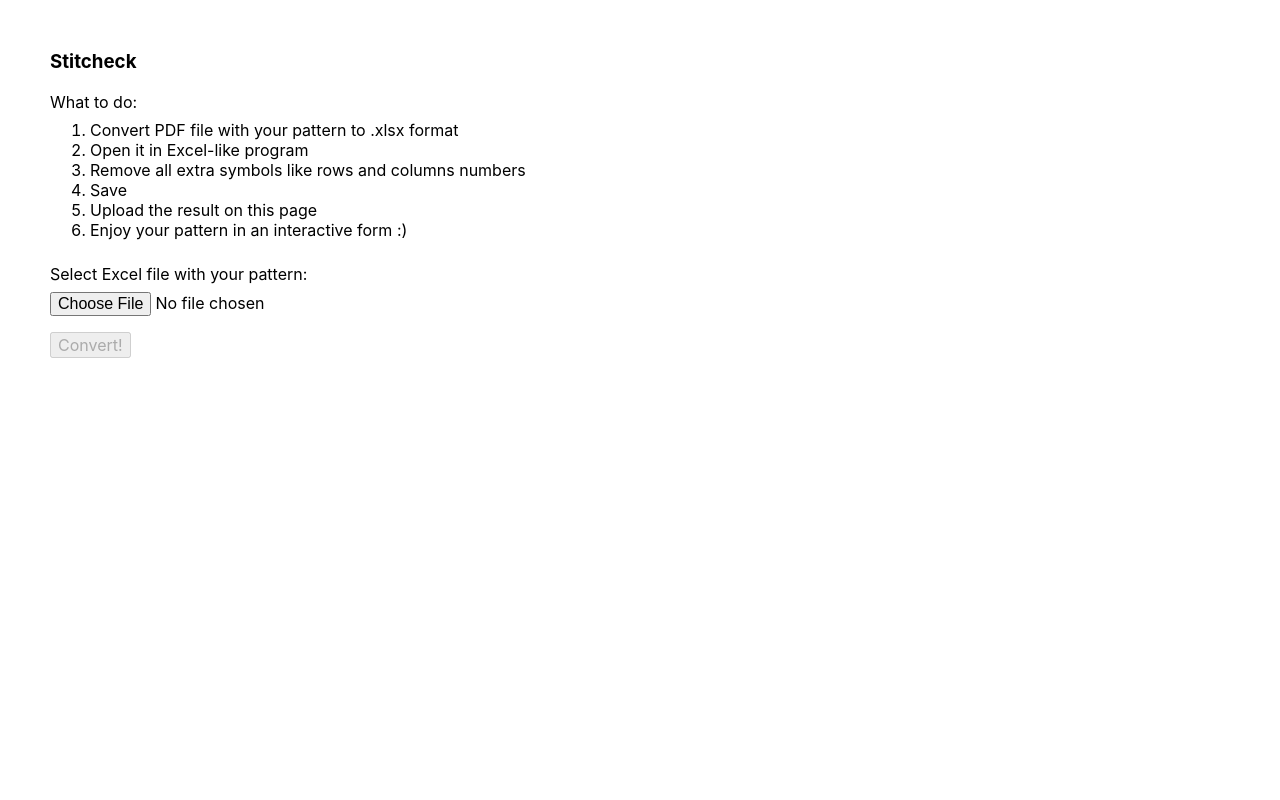
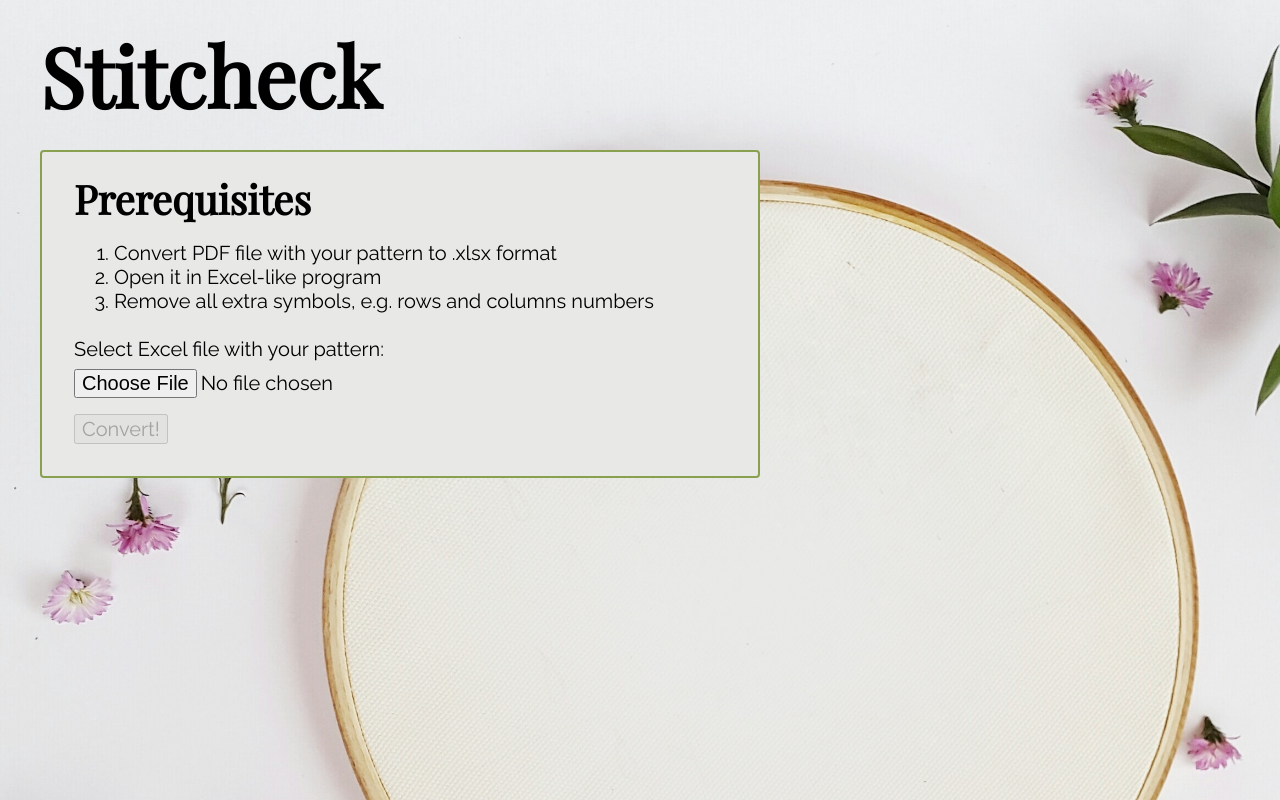
Before and after one commit to Ollisteka/stitcheck, a React (Create React App) app in the folder client/: page / in a window 1280 px wide. Built offline with nearby package versions, Linux system fonts and the light colour scheme.

Commit message:
Changed the fonts and added some kind of a background

```diff
--- a/client/public/index.html
+++ b/client/public/index.html
@@ -4,6 +4,9 @@
         <meta charset="utf-8" />
         <link rel="icon" href="%PUBLIC_URL%/favicon.ico" />
         <meta name="viewport" content="width=device-width, initial-scale=1" />
+        <link rel="preconnect" href="https://fonts.gstatic.com">
+        <link href="https://fonts.googleapis.com/css2?family=Playfair+Display&display=swap" rel="stylesheet">
+        <link href="https://fonts.googleapis.com/css2?family=Raleway&display=swap" rel="stylesheet">
         <meta name="theme-color" content="#000000" />
         <meta name="description" content="Convert xlxs patterns to a digital format, to cross out the stitches interactively" />
         <meta name="yandex-verification" content="f13bcca4da6ef2d6" />
--- a/client/src/App/App.tsx
+++ b/client/src/App/App.tsx
@@ -17,15 +17,15 @@ export const App: FC  = () => {
         setPattern(data);
     }, []);
     return (
-        <div>
-            <h3>Stitcheck</h3>
+        <main>
+            <h1>Stitcheck</h1>
             {currentPage === Pages.SelectFile && (
                 <SelectFile onFileUpload={onFileUpload} />
             )}
             {currentPage === Pages.PatternPage && (
                 <PatternPage pattern={pattern} />
             )}
-        </div>
+        </main>
     );
 };
 
--- a/client/src/SelectFile/SelectFile.module.css
+++ b/client/src/SelectFile/SelectFile.module.css
@@ -1,3 +1,18 @@
+.container {
+    background: #e8e8e6;
+    border: 2px solid #89a14f;
+    box-sizing: border-box;
+    border-radius: 4px;
+    padding: 20px 32px 32px;
+    max-width: 60%;
+}
+
+@media screen and (max-width: 700px) {
+    .container {
+        max-width: 100%;
+    }
+}
+
 .instructions {
     margin-bottom: 24px;
 }
--- a/client/src/SelectFile/SelectFile.tsx
+++ b/client/src/SelectFile/SelectFile.tsx
@@ -42,18 +42,15 @@ export const SelectFile: FC<SelectFileProps> = ({ onFileUpload }) => {
         [file, onFileUpload]
     );
     return (
-        <>
+        <section className={styles.container}>
             <section className={styles.instructions}>
-                <header>What to do:</header>
+                <header><h2>Prerequisites</h2></header>
                 <ol>
                     <li>Convert PDF file with your pattern to .xlsx format</li>
                     <li>Open it in Excel-like program</li>
                     <li>
-                        Remove all extra symbols like rows and columns numbers
+                        Remove all extra symbols, e.g. rows and columns numbers
                     </li>
-                    <li>Save</li>
-                    <li>Upload the result on this page</li>
-                    <li>Enjoy your pattern in an interactive form :)</li>
                 </ol>
             </section>
             <form encType={'multipart/form-data'} onSubmit={onSubmit}>
@@ -94,6 +91,6 @@ export const SelectFile: FC<SelectFileProps> = ({ onFileUpload }) => {
                     </div>
                 )}
             </form>
-        </>
+        </section>
     );
 };
--- a/client/src/index.css
+++ b/client/src/index.css
@@ -1,14 +1,49 @@
 body {
-    margin: 50px;
-    font-family: -apple-system, BlinkMacSystemFont, 'Segoe UI', 'Roboto',
-        'Oxygen', 'Ubuntu', 'Cantarell', 'Fira Sans', 'Droid Sans',
-        'Helvetica Neue', sans-serif;
-    font-size: 16px;
+    margin: 20px 40px 40px;
+    font-family: 'Raleway', 'Segoe UI', sans-serif;
+    font-size: 20px;
     -webkit-font-smoothing: antialiased;
     -moz-osx-font-smoothing: grayscale;
+    min-width: 340px;
+    background: url('./static/bg.jpg') no-repeat;
+    background-position: center 20%;
+    background-size: cover;
 }
 
 code {
     font-family: source-code-pro, Menlo, Monaco, Consolas, 'Courier New',
         monospace;
 }
+
+h1,
+h2,
+h3 {
+    font-family: 'Playfair Display', 'Segoe UI', serif;
+    margin: 0;
+}
+
+h1 {
+    font-size: 82px;
+    margin-bottom: 20px;
+}
+
+h2 {
+    font-size: 40px;
+    margin-bottom: 16px;
+}
+
+@media screen and (max-width: 700px) {
+    h1 {
+        font-size: 56px;
+    }
+
+    h2 {
+        font-size: 32px;
+    }
+
+    body {
+        font-size: 16px;
+        background-size: auto;
+
+    }
+}
```
Also changed, not shown: client/src/static/bg.jpg (added).
